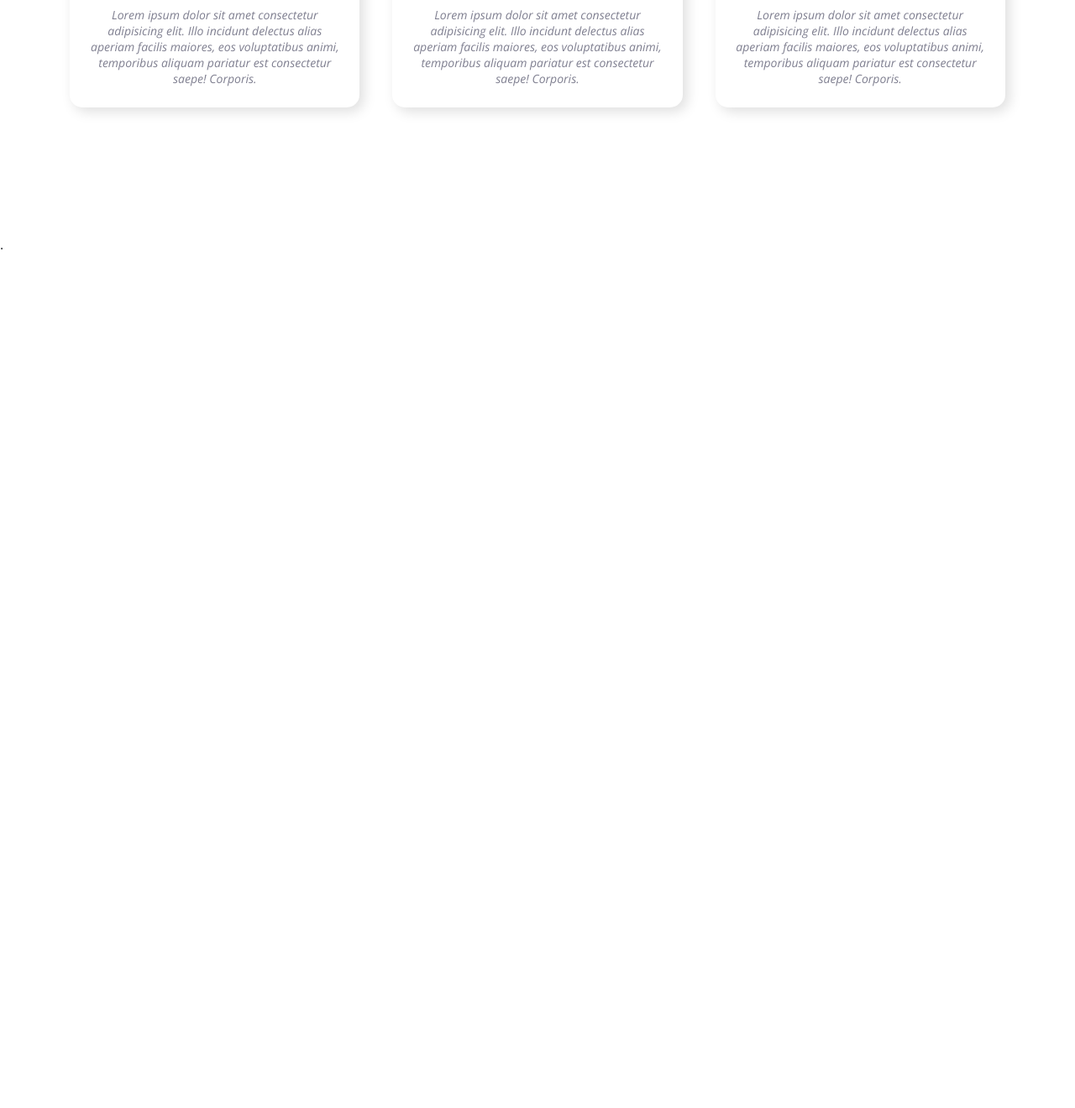
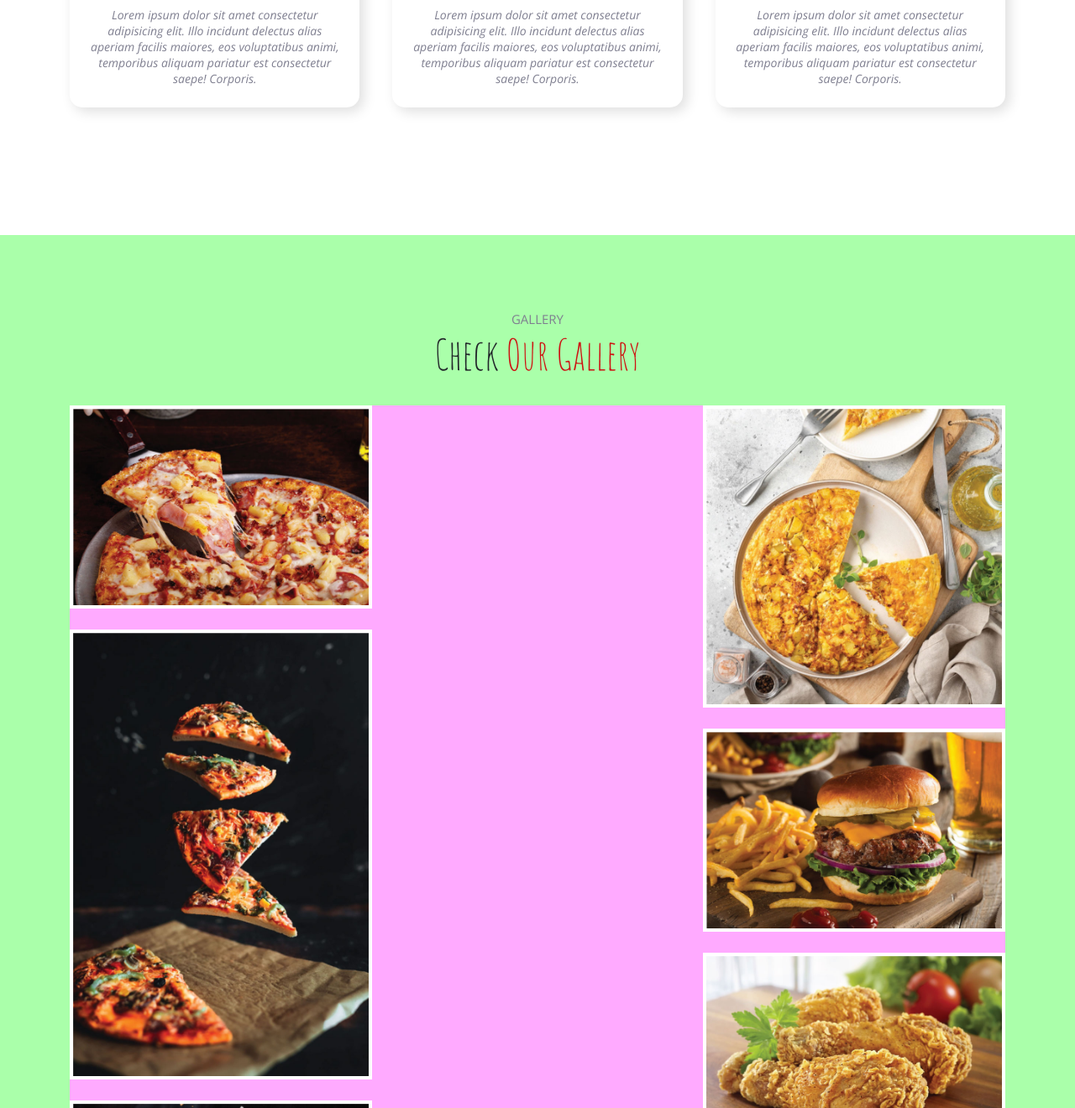
Before and after one commit to nour-abdulnasser/practice_mealify, a plain HTML site: page index.html in a window 1280 px wide. Shown: the part 1480-2800 px from the top of the page at 84% size. Before the commit the page ends 1782 px from the top, so only its background shows below. Drawn offline with nearby package versions, Linux system fonts and the light colour scheme.

Commit message:
third section test

```diff
--- a/css/style.css
+++ b/css/style.css
@@ -425,3 +425,59 @@ h2{
 .chef-item:hover .contact-chef{
     transform: translateX(-20%);
 }
+
+/* ****************** GALLERY ****************** */
+
+.gallery img{
+    width: 100%;
+    display: block;
+}
+.gallery{
+    background-color: #afa;
+    /* width: 100vw; */
+    padding-bottom: 200px;
+    text-align: center;
+
+    height: 205vh;
+    display: flex;
+    flex-direction: column;
+    align-items: center;
+    align-content: center;
+    /* align-content: center; */
+}
+.gallery-header{
+    margin-top: 90px;
+}
+.gallery .images-container{
+    background-color: #faf;
+    width: 87%;
+    height: 200vh;
+    /* height: 1400; */
+    display: flex;
+    /* gap: 5px; */
+    /* margin: 10px; */
+    flex-wrap: wrap;
+    flex-direction: column;
+    /* align-items: ; */
+    /* align-items: space-between; */
+    /* justify-content: flex-start; */
+    align-content: space-between;
+    /* align-content: space-around; */
+    /* align-content: center; */
+    /* align-items: center; */
+    /* align-content: flex-start; */
+    /* align-items: flex-end; */
+    /* padding-bottom: 200px; */
+
+
+
+
+
+}
+.gallery .image{
+    background-color: #bff;
+    border: #fff solid 4px;
+    margin-bottom: 25px ;
+    /* margin: 0 10px 10px 10px; */
+    width: 32.3%;
+}
--- a/index.html
+++ b/index.html
@@ -160,7 +160,36 @@
                 </div>
             </div>
         </div>
-        .
+        <!-- ****************** GALLERY ****************** -->
+        <div class="gallery">
+            <div class="gallery-header section-header">
+                <h2>GALLERY</h2>
+                <p>Check <span>Our Gallery</span></p>
+            </div>
+            <div class="images-container">
+                <div class="image">
+                    <img src="./img/gallery/meal-1.jpg" alt=""/>
+                </div>
+                <div class="image">
+                    <img src="./img/gallery/meal-4.jpg" alt=""/>
+                </div>
+                <div class="image">
+                    <img src="./img/gallery/meal-2.jpg" alt=""/>
+                </div>
+                <div class="image">
+                    <img src="./img/gallery/meal-7.jpg" alt=""/>
+                </div>
+                <div class="image">
+                    <img src="./img/gallery/meal-3.jpg" alt=""/>
+                </div>
+                <div class="image">
+                    <img src="./img/gallery/meal-5.jpg" alt=""/>
+                </div>
+                <div class="image">
+                    <img src="./img/gallery/meal-6.jpg" alt=""/>
+                </div>
+            </div>
+        </div>
 <!--
         <div class="gallery">
             <div class="gallery-title title">
```
